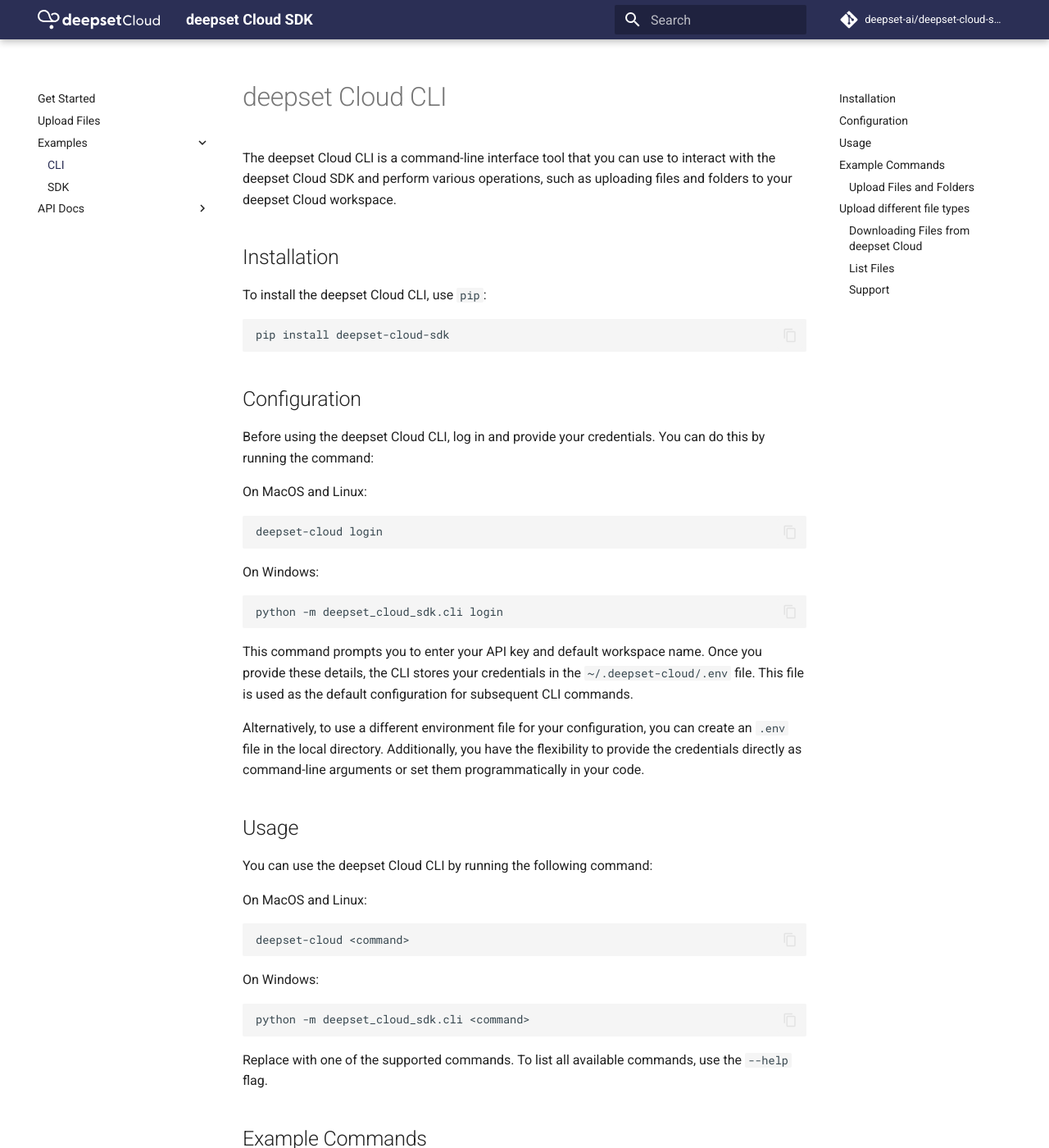
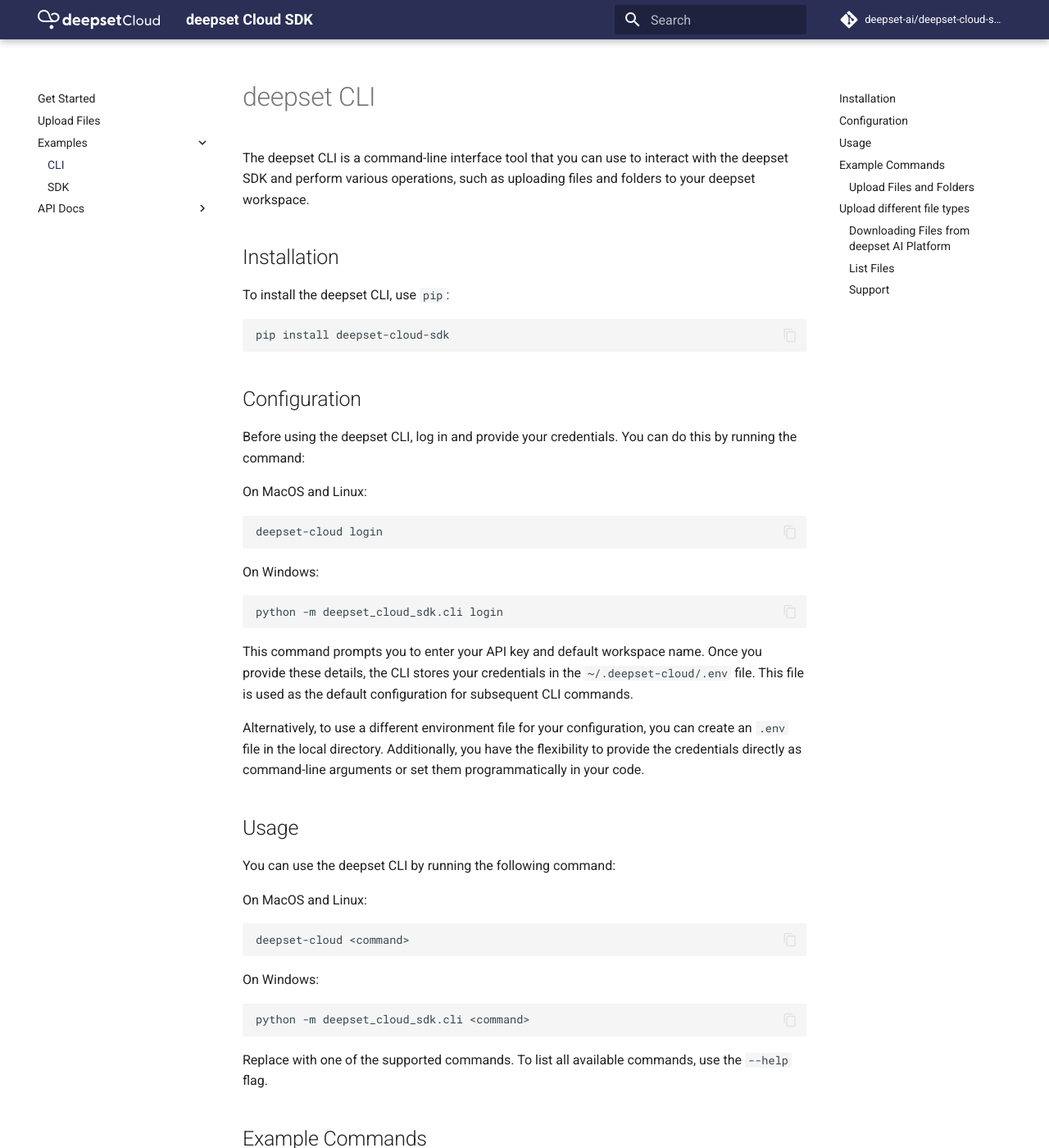
Before and after one commit to deepset-ai/deepset-cloud-sdk, an MkDocs documentation site: the page built from docs/examples/cli/README.md, in a window 1280 px wide and 1400 px high. Shown: the whole window at 82% size. Built offline with MkDocs 1.6.1 and Material for MkDocs 9.7.7, drawn with Linux system fonts in a browser that asks for light colours; comment, search, counter and statistics services are not loaded; the version menu is left out; some of the changed text lies outside the part shown.

Commit message:
update the name

````diff
--- a/docs/_pydoc/config/cli.yml
+++ b/docs/_pydoc/config/cli.yml
@@ -13,9 +13,9 @@
   - type: crossref
 renderer:
   type: renderers.ReadmeRenderer
-  excerpt: A cli tool for the deepset Cloud API.
+  excerpt: A cli tool for the deepset API.
   category_slug: sdk-10
-  title: deepset Cloud CLI
+  title: deepset CLI
   slug: cli
   order: 0
   markdown:
--- a/docs/_pydoc/renderers.py
+++ b/docs/_pydoc/renderers.py
@@ -53,7 +53,7 @@
         # return f"v{major}.{minor}"
 
         # The readme.io version is hardcoded for now to manually maintain the guides
-        # within the same documentation page as the deepset Cloud Docs.
+        # within the same documentation page as the deepset Docs.
         return "v1.0"
 
     def render(self, modules: t.List[docspec.Module]) -> None:
--- a/docs/examples/cli/README.md
+++ b/docs/examples/cli/README.md
@@ -1,14 +1,14 @@
-# deepset Cloud CLI
-The deepset Cloud CLI is a command-line interface tool that you can use to interact with the deepset Cloud SDK and perform various operations, such as uploading files and folders to your deepset Cloud workspace.
+# deepset CLI
+The deepset CLI is a command-line interface tool that you can use to interact with the deepset SDK and perform various operations, such as uploading files and folders to your deepset workspace.
 
 ## Installation
-To install the deepset Cloud CLI, use `pip`:
+To install the deepset CLI, use `pip`:
 
 ```shell
 pip install deepset-cloud-sdk
 ```
 ## Configuration
-Before using the deepset Cloud CLI, log in and provide your credentials. You can do this by running the command:
+Before using the deepset CLI, log in and provide your credentials. You can do this by running the command:
 
 On MacOS and Linux:
 
@@ -26,7 +26,7 @@
 Alternatively, to use a different environment file for your configuration, you can create an `.env` file in the local directory. Additionally, you have the flexibility to provide the credentials directly as command-line arguments or set them programmatically in your code.
 
 ## Usage
-You can use the deepset Cloud CLI by running the following command:
+You can use the deepset CLI by running the following command:
 
 On MacOS and Linux:
 
@@ -48,7 +48,7 @@
 
 You don't have to follow any special folder structure. If there are multiple files with the same name in your folder, they're all uploaded by default. You can change this behavior with the `--write-mode` flag. See the examples below.
 
-This command uploads the file example.txt to your deepset Cloud workspace.
+This command uploads the file example.txt to your deepset workspace.
 On MacOS and Linux:
 
 ```shell
@@ -61,7 +61,7 @@
 python -m deepset_cloud_sdk.cli upload ./examples/data/example.txt
 ```
 
-This command uploads all `.txt` and `.pdf` files from the folder located in the _examples_ directory to your deepset Cloud workspace. By default only `.txt` and `.pdf` files are uploaded. To upload different file types see below.
+This command uploads all `.txt` and `.pdf` files from the folder located in the _examples_ directory to your deepset workspace. By default only `.txt` and `.pdf` files are uploaded. To upload different file types see below.
 
 The paths in the examples are relative to the current working directory.
 
@@ -84,12 +84,12 @@
 ```shell
 python -m deepset_cloud_sdk.cli upload ./examples/data --write-mode OVERWRITE
 ```
-This syncs your local files with the files in your deepset Cloud workspace without having to manually delete the files in your workspace.
+This syncs your local files with the files in your deepset workspace without having to manually delete the files in your workspace.
 
 ## Upload different file types
 
 To upload other file types than text, specify the desired file types using the flag `--use-type`.
-The command below uploads all file types from the ./example/data directory that are supported by deepset Cloud.
+The command below uploads all file types from the ./example/data directory that are supported by deepset AI Platform.
 
 ```shell
 deepset-cloud upload ./examples/data --use-type .csv --use-type .docx --use-type .html --use-type .json --use-type .md --use-type .txt --use-type .pdf --use-type .pptx --use-type .xlsx --use-type .xml
@@ -101,7 +101,7 @@
 ```
 
 
-### Downloading Files from deepset Cloud
+### Downloading Files from deepset AI Platform
 This command downloads all files from a workspace to a local directory. For example:
 
 On MacOS and Linux:
@@ -118,7 +118,7 @@
 
 
 ### List Files
-You can run the `list-files` operation to search files in your deepset Cloud workspace. For example:
+You can run the `list-files` operation to search files in your deepset workspace. For example:
 
 On MacOS and Linux:
 ```shell
@@ -139,4 +139,4 @@
 ### Support
 If you encounter issues or have  questions, reach out to our team on [Discord](https://discord.com/invite/qZxjM4bAHU).
 
-We hope you find the deepset Cloud CLI useful in your projects. Happy coding!
+We hope you find the deepset CLI useful in your projects. Happy coding!
--- a/pyproject.toml
+++ b/pyproject.toml
@@ -5,7 +5,7 @@
 [project]
 name = "deepset-cloud-sdk"
 dynamic = ["version"]
-description = 'deepset Cloud SDK'
+description = 'deepset SDK'
 readme = "README.md"
 requires-python = ">= 3.8"
 license = "Apache-2.0"
````
Also changed, not shown: README.md (+11 -11 lines), deepset_cloud_sdk/README.md (+1 -1 lines), docs/examples/sdk/README.md (+2 -2 lines), 10 other files.
